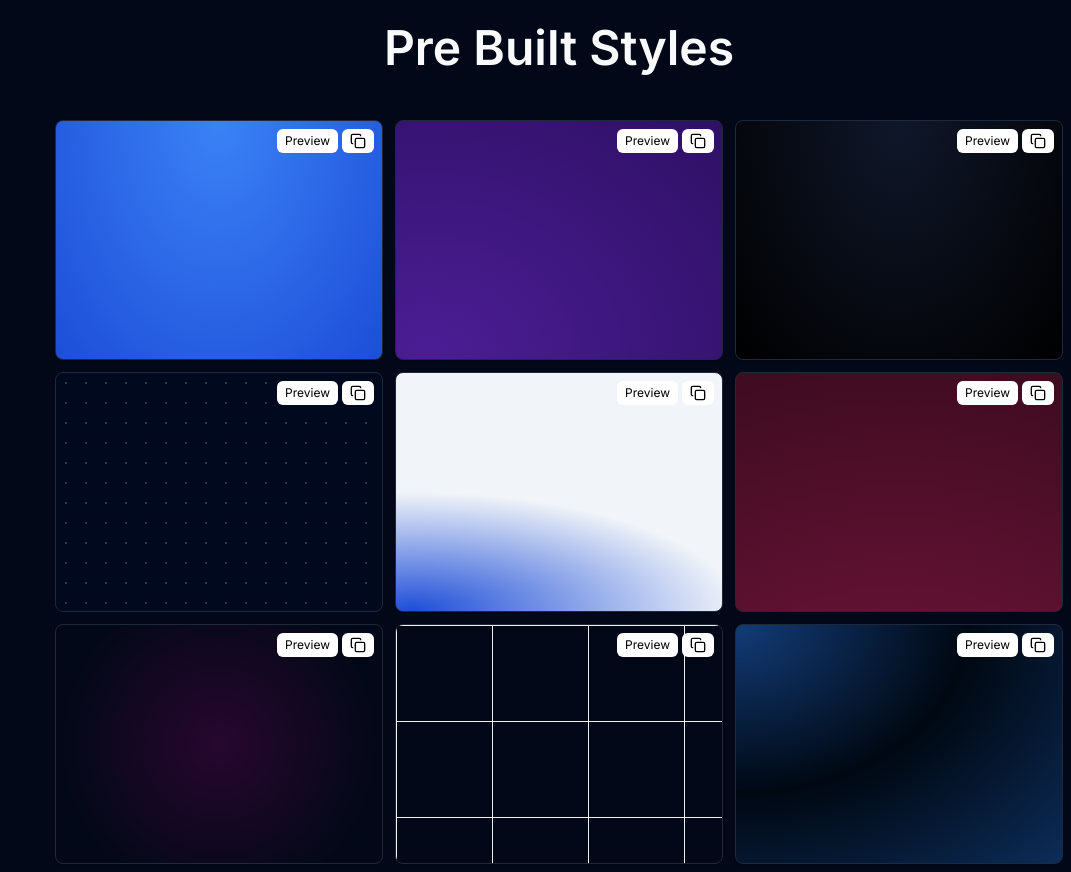
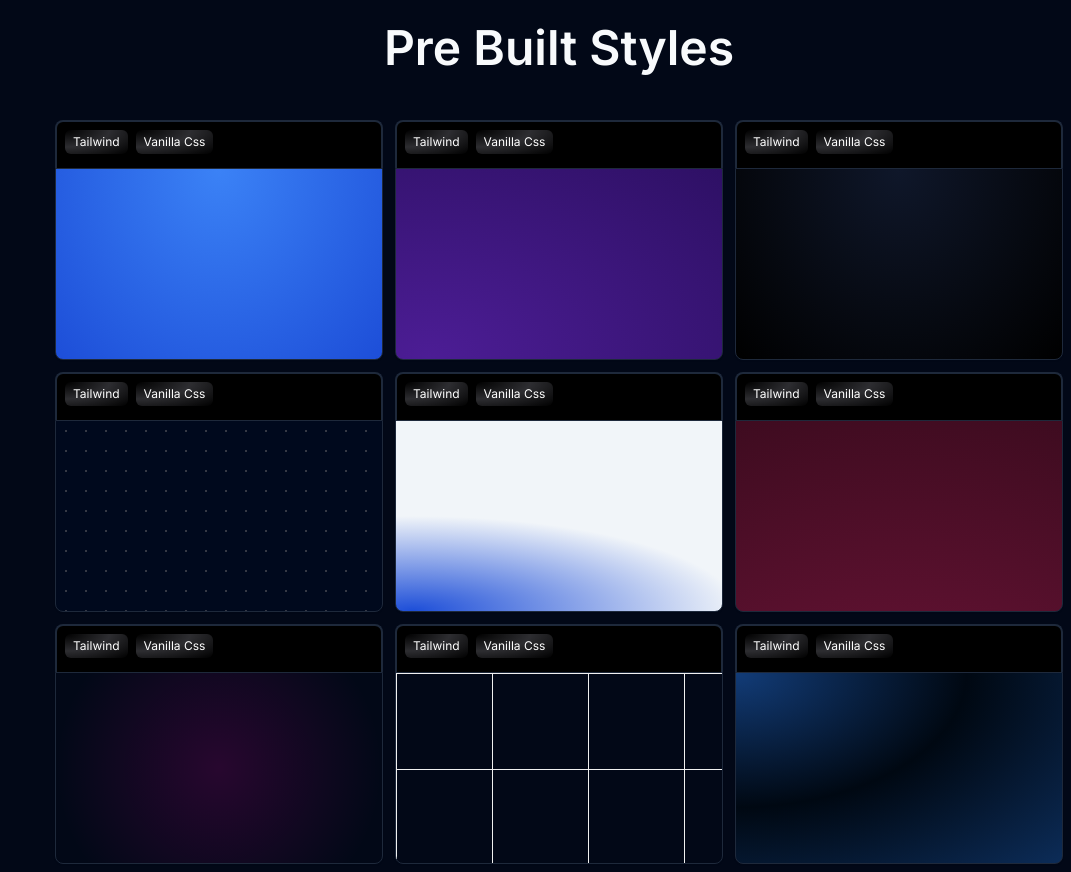
Before and after one commit to faisal004/BG, a Next.js app: page /background in a window 1280 px wide. Shown: the part 1280-2152 px from the top of the page, without its empty margins (209-1280 px from the left). Built offline with nearby package versions, Linux system fonts and the light colour scheme.

Commit message:
added : vanilla css copying option added

```diff
--- a/app/(main)/background/_components/background-card.tsx
+++ b/app/(main)/background/_components/background-card.tsx
@@ -4,9 +4,11 @@ import { useBackgroundStore } from '@/Store/backgroundStore'
 import { Check, Copy } from 'lucide-react'
 import { useState } from 'react'
 
-const BackgroundColorCard = ({ bg }: any) => {
-  const { setBgValue,setBgDynamicValue } = useBackgroundStore()
+const BackgroundColorCard = ({ bg, vanillaCss }: any) => {
+  const { setBgValue, setBgDynamicValue } = useBackgroundStore()
   const [copied, setCopied] = useState(false)
+  const [vanillacopied, setVanillaCopied] = useState(false)
+
   const handleCopy = () => {
     navigator.clipboard.writeText(bg)
     setCopied(true)
@@ -14,34 +16,54 @@ const BackgroundColorCard = ({ bg }: any) => {
       setCopied(false)
     }, 1000)
   }
+  const handleVanillaCopy = () => {
+    navigator.clipboard.writeText(vanillaCss)
+    setVanillaCopied(true)
+    setTimeout(() => {
+      setVanillaCopied(false)
+    }, 1000)
+  }
   const handlePreview = () => {
     setBgDynamicValue({})
     setBgValue(bg)
   }
   return (
-    <Card
-      className={`h-60 w-full flex items-center  justify-center relative ${bg} `}
-    >
-      <div className={`flex absolute top-2 right-2 gap-1`}>
-        <button
-          className="py-0 bg-white rounded-md px-2 text-black h-6 text-xs"
-          onClick={handlePreview}
-        >
-          Preview
-        </button>{' '}
+    <div className="flex flex-col">
+      <div className="h-12 bg-black flex gap-2 bg-black border-2 border-b-0 rounded-t-lg p-2    duration-200  ">
         <button
           onClick={handleCopy}
           disabled={copied}
-          className="py-0 bg-white rounded-md px-2 text-black h-6 text-xs"
+          className="py-0 bg-[radial-gradient(ellipse_at_top_left,_var(--tw-gradient-stops))] from-black via-zinc-500/40 hover:via-zinc-500/50 to-black text-white rounded-md px-2 text-black h-6 text-xs transition-transform duration-3000 border-zinc-200 hover:border-[1px]"
         >
-          {copied ? (
+          {copied ? <Check className="h-4 w-4" /> : <span>Tailwind</span>}
+        </button>
+        <button
+          onClick={handleVanillaCopy}
+          disabled={vanillacopied}
+          className="py-0 bg-[radial-gradient(ellipse_at_top_left,_var(--tw-gradient-stops))] from-black via-zinc-500/40 hover:via-zinc-500/50 to-black text-white rounded-md px-2 text-black h-6 text-xs transition-transform duration-3000 border-zinc-200 hover:border-[1px]"
+        >
+          {vanillacopied ? (
             <Check className="h-4 w-4" />
           ) : (
-            <Copy className="h-4 w-4" />
+            <span>Vanilla Css</span>
           )}
         </button>
       </div>
-    </Card>
+      <Card
+        className={`h-48 w-full rounded-t-none flex items-center border-t-none  justify-center group relative ${bg} overflow-hidden `}
+      >
+        <div
+          className={`flex absolute top-20  -right-32 gap-1 group-hover:-translate-x-64 transition-transform duration-300`}
+        >
+          <button
+            className="py-0 bg-white rounded-md px-2 text-black h-6 text-xs"
+            onClick={handlePreview}
+          >
+            Preview
+          </button>{' '}
+        </div>
+      </Card>
+    </div>
   )
 }
 
--- a/app/(main)/background/page.tsx
+++ b/app/(main)/background/page.tsx
@@ -1,13 +1,13 @@
-"use client"
+'use client'
 import { Button } from '@/components/ui/button'
 import BackgroundColorCard from './_components/background-card'
 import { useBackgroundStore } from '@/Store/backgroundStore'
 import CustomBackground from './_components/custom-background'
 
 const Background = () => {
-  const { setBgValue,setBgDynamicValue } = useBackgroundStore()
+  const { setBgValue, setBgDynamicValue } = useBackgroundStore()
   const handleReset = () => {
-    setBgValue("")
+    setBgValue('')
     setBgDynamicValue({})
   }
   return (
@@ -17,34 +17,68 @@ const Background = () => {
           Collection of different background color and also you can make one of
           you own
         </div>
-       <Button onClick={handleReset} className='mt-5 tracking-normal'>
+        <Button onClick={handleReset} className="mt-5 tracking-normal">
           Reset
         </Button>
-
       </div>
-      <div className='md:text-5xl text-3xl font-semibold my-10 text-center'>
+      <div className="md:text-5xl text-3xl font-semibold my-10 text-center">
         Build your custom background
       </div>
-      <div className='w-full  max-w-[1200px] p-2'>
-        <CustomBackground/>
+      <div className="w-full  max-w-[1200px] p-2">
+        <CustomBackground />
       </div>
-      <div className='md:text-5xl text-3xl font-semibold my-10 text-center'>
+      <div className="md:text-5xl text-3xl font-semibold my-10 text-center">
         Pre Built Styles
       </div>
       <div className="grid md:grid-cols-3 grid-cols-1 gap-3 w-full max-w-[1200px] p-2 ">
+        <BackgroundColorCard
+          bg="bg-[radial-gradient(ellipse_at_top,_var(--tw-gradient-stops))] from-blue-500 to-blue-700"
+          vanillaCss="background: radial-gradient(ellipse at top, #3b82f6, #1d4ed8);"
+        />
+        <BackgroundColorCard
+          bg="bg-[radial-gradient(ellipse_at_10%_100%,_var(--tw-gradient-stops))] from-violet-900 to-violet-950"
+          vanillaCss=" background: radial-gradient(ellipse at 10% 100%, #4c1d95, #2e1b4e);"
+        />
+        <BackgroundColorCard
+          bg="bg-[radial-gradient(ellipse_at_top,_var(--tw-gradient-stops))] from-slate-900 to-black text-white"
+          vanillaCss="  background: radial-gradient(ellipse at top, #0f172a, #000000);
+  color: white;"
+        />
+        <BackgroundColorCard
+          bg="bg-[radial-gradient(#ffffff33_1px,#00091d_1px)] bg-[size:20px_20px] text-white"
+          vanillaCss="  background: radial-gradient(#ffffff33 1px, #00091d 1px);
+  background-size: 20px 20px;
+  color: white;"
+        />
+        <BackgroundColorCard
+          bg="bg-[radial-gradient(100%_50%_at_5%_100%,_var(--tw-gradient-stops))] from-blue-700 to-slate-100 text-black"
+          vanillaCss="background: radial-gradient(100% 50% at 5% 100%, #1d4ed8, #f1f5f9);
+  color: black;"
+        />
 
-        <BackgroundColorCard bg="bg-[radial-gradient(ellipse_at_top,_var(--tw-gradient-stops))] from-blue-500 to-blue-700" />
-        <BackgroundColorCard bg="bg-[radial-gradient(ellipse_at_10%_100%,_var(--tw-gradient-stops))] from-violet-900 to-violet-950" />
-        <BackgroundColorCard bg="bg-[radial-gradient(ellipse_at_top,_var(--tw-gradient-stops))] from-slate-900 to-black text-white" />
-        <BackgroundColorCard bg="bg-[radial-gradient(#ffffff33_1px,#00091d_1px)] bg-[size:20px_20px] text-white" />
-        <BackgroundColorCard bg="bg-[radial-gradient(100%_50%_at_5%_100%,_var(--tw-gradient-stops))] from-blue-700 to-slate-100 text-black" />
+        <BackgroundColorCard
+          bg="bg-[radial-gradient(circle_1000px_at_50%_500px,_var(--tw-gradient-stops))] from-pink-900 to-black text-white"
+          vanillaCss=" background: radial-gradient(circle 1000px at 50% 500px, #831843, #000000);
+  color: white;"
+        />
 
-        <BackgroundColorCard bg="bg-[radial-gradient(circle_1000px_at_50%_500px,_var(--tw-gradient-stops))] from-pink-900 to-black text-white" />
+        <BackgroundColorCard
+          bg="bg-[radial-gradient(circle_farthest-side,rgba(255,0,182,.15),rgba(255,255,255,0))]"
+          vanillaCss=" background: radial-gradient(circle farthest-side, rgba(255,0,182,0.15), rgba(255,255,255,0));"
+        />
+        <BackgroundColorCard
+          bg="bg-[linear-gradient(to_right,#f0f0f0_1px,transparent_1px),linear-gradient(to_bottom,#f0f0f0_1px,transparent_1px)] bg-[size:6rem_6rem] "
+          vanillaCss="background:
+    linear-gradient(to right, #f0f0f0 1px, transparent 1px),
+    linear-gradient(to bottom, #f0f0f0 1px, transparent 1px);
+  background-size: 6rem 6rem;"
+        />
+        <BackgroundColorCard
+          bg="bg-[radial-gradient(ellipse_at_top_left,_var(--tw-gradient-stops))] from-[#123c78] via-[#000812]  to-[#0c2c58]"
+          vanillaCss="  background: radial-gradient(ellipse at top left, #123c78, #000812, #0c2c58);"
+        />
         {/* <BackgroundColorCard bg="bg-[conic-gradient(#9233ea,#db2777,#2564eb)]" /> */}
 
-        <BackgroundColorCard bg="bg-[radial-gradient(circle_farthest-side,rgba(255,0,182,.15),rgba(255,255,255,0))]" />
-        <BackgroundColorCard bg="bg-[linear-gradient(to_right,#f0f0f0_1px,transparent_1px),linear-gradient(to_bottom,#f0f0f0_1px,transparent_1px)] bg-[size:6rem_6rem] " />
-        <BackgroundColorCard bg="bg-[radial-gradient(ellipse_at_top_left,_var(--tw-gradient-stops))] from-[#123c78] via-[#000812]  to-[#0c2c58]"/>
         {/* <BackgroundColorCard bg="bg-[linear-gradient(to_right,#4f4f4f2e_1px,transparent_1px),linear-gradient(to_bottom,#4f4f4f2e_1px,transparent_1px)] bg-[size:14px_24px] [mask-image:radial-gradient(ellipse_60%_50%_at_50%_0%,#000_70%,transparent_100%)] " /> */}
       </div>
     </div>
```
Lines whose indentation alone changed are shown as unchanged.
